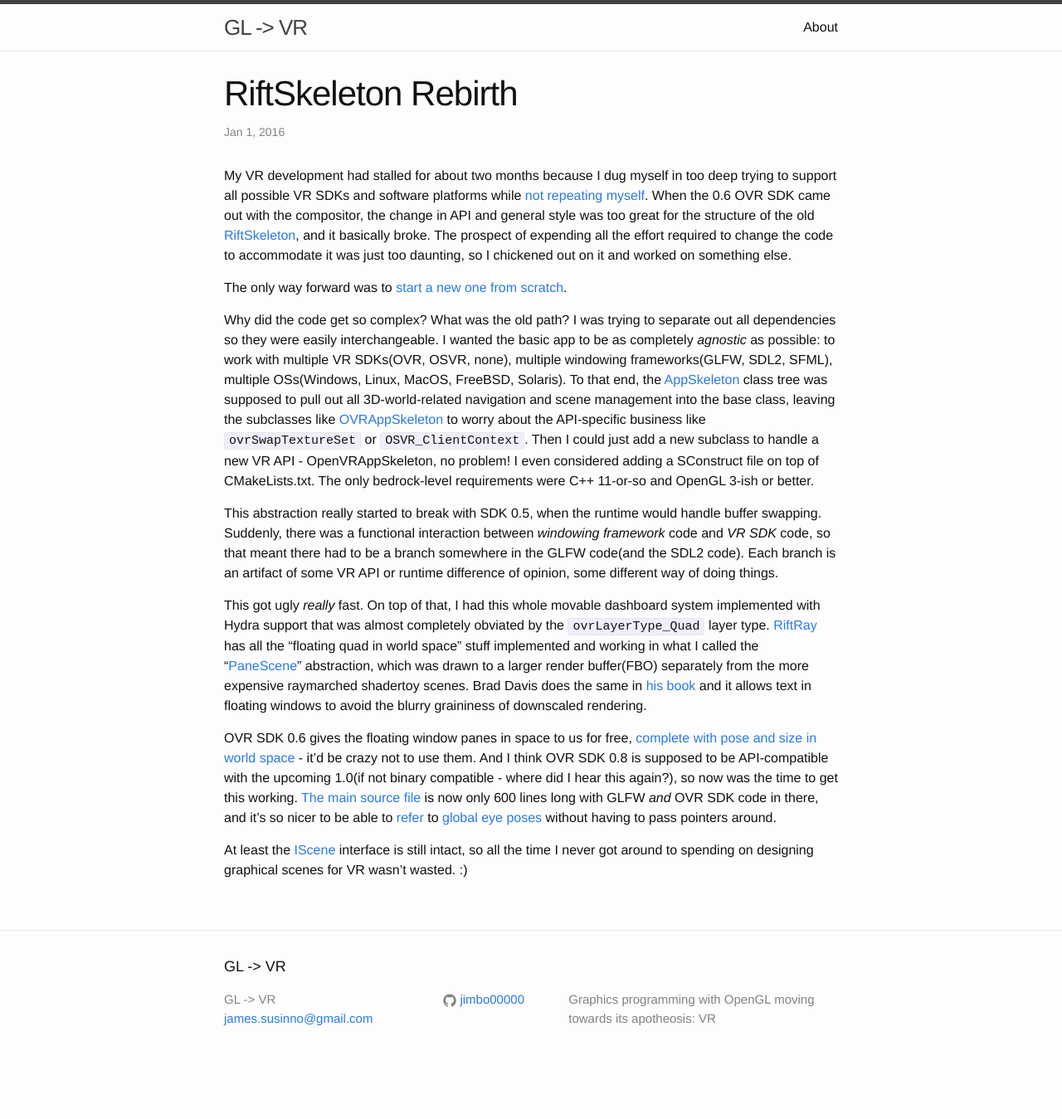
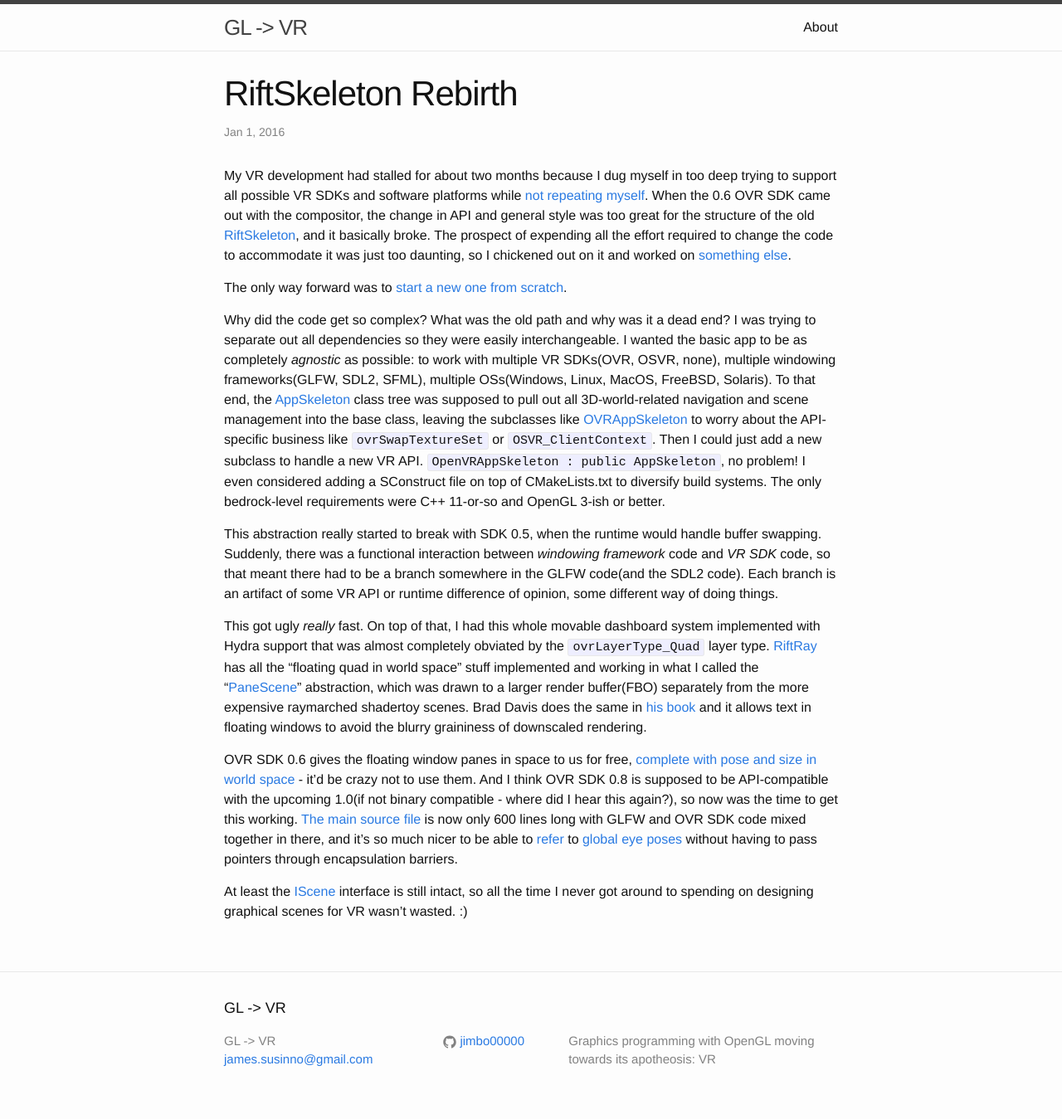
Before and after one commit to jimbo00000/jimbo00000.github.com, a Jekyll site: the page built from _posts/2015-12-31-riftskel-rebirth.markdown, in a window 1280 px wide. Shown: the whole page at 83% size. Built offline with Jekyll 4.4.1, drawn with Linux system fonts in a browser that asks for light colours; before the commit the page ends 1299 px from its top, so only the background shows below that.

Commit message:
Tweak the first post.

```diff
--- a/_posts/2015-12-31-riftskel-rebirth.markdown
+++ b/_posts/2015-12-31-riftskel-rebirth.markdown
@@ -4,17 +4,17 @@
 date:   2015-12-31 21:37:22 -0500
 categories: vr opengl portable programming
 ---
-My VR development had stalled for about two months because I dug myself in too deep trying to support all possible VR SDKs and software platforms while [not repeating myself][DRY]. When the 0.6 OVR SDK came out with the compositor, the change in API and general style was too great for the structure of the old [RiftSkeleton][RiftSkeleton], and it basically broke. The prospect of expending all the effort required to change the code to accommodate it was just too daunting, so I chickened out on it and worked on something else.
+My VR development had stalled for about two months because I dug myself in too deep trying to support all possible VR SDKs and software platforms while [not repeating myself][DRY]. When the 0.6 OVR SDK came out with the compositor, the change in API and general style was too great for the structure of the old [RiftSkeleton][RiftSkeleton], and it basically broke. The prospect of expending all the effort required to change the code to accommodate it was just too daunting, so I chickened out on it and worked on [something else]({% post_url 2016-1-1-opengl-scripting %}).
 
 The only way forward was to [start a new one from scratch][riftskel].
 
-Why did the code get so complex? What was the old path? I was trying to separate out all dependencies so they were easily interchangeable. I wanted the basic app to be as completely *agnostic* as possible: to work with multiple VR SDKs(OVR, OSVR, none), multiple windowing frameworks(GLFW, SDL2, SFML), multiple OSs(Windows, Linux, MacOS, FreeBSD, Solaris). To that end, the [AppSkeleton][AppSkel] class tree was supposed to pull out all 3D-world-related navigation and scene management into the base class, leaving the subclasses like [OVRAppSkeleton][OVR08AppSkel] to worry about the API-specific business like `ovrSwapTextureSet` or `OSVR_ClientContext`. Then I could just add a new subclass to handle a new VR API - OpenVRAppSkeleton, no problem! I even considered adding a SConstruct file on top of CMakeLists.txt. The only bedrock-level requirements were C++ 11-or-so and OpenGL 3-ish or better.
+Why did the code get so complex? What was the old path and why was it a dead end? I was trying to separate out all dependencies so they were easily interchangeable. I wanted the basic app to be as completely *agnostic* as possible: to work with multiple VR SDKs(OVR, OSVR, none), multiple windowing frameworks(GLFW, SDL2, SFML), multiple OSs(Windows, Linux, MacOS, FreeBSD, Solaris). To that end, the [AppSkeleton][AppSkel] class tree was supposed to pull out all 3D-world-related navigation and scene management into the base class, leaving the subclasses like [OVRAppSkeleton][OVR08AppSkel] to worry about the API-specific business like `ovrSwapTextureSet` or `OSVR_ClientContext`. Then I could just add a new subclass to handle a new VR API. `OpenVRAppSkeleton : public AppSkeleton`, no problem! I even considered adding a SConstruct file on top of CMakeLists.txt to diversify build systems. The only bedrock-level requirements were C++ 11-or-so and OpenGL 3-ish or better.
 
 This abstraction really started to break with SDK 0.5, when the runtime would handle buffer swapping. Suddenly, there was a functional interaction between *windowing framework* code and *VR SDK* code, so that meant there had to be a branch somewhere in the GLFW code(and the SDL2 code). Each branch is an artifact of some VR API or runtime difference of opinion, some different way of doing things.
 
 This got ugly *really* fast. On top of that, I had this whole movable dashboard system implemented with Hydra support that was almost completely obviated by the `ovrLayerType_Quad` layer type. [RiftRay][RiftRay] has all the "floating quad in world space" stuff implemented and working in what I called the "[PaneScene][PaneScene]" abstraction, which was drawn to a larger render buffer(FBO) separately from the more expensive raymarched shadertoy scenes. Brad Davis does the same in [his book][ORIA] and it allows text in floating windows to avoid the blurry graininess of downscaled rendering.
 
-OVR SDK 0.6 gives the floating window panes in space to us for free, [complete with pose and size in world space][ovrLayerQuad_dox] - it'd be crazy not to use them. And I think OVR SDK 0.8 is supposed to be API-compatible with the upcoming 1.0(if not binary compatible - where did I hear this again?), so now was the time to get this working. [The main source file][main_glfw_ovrsdk08.cpp] is now only 600 lines long with GLFW *and* OVR SDK code in there, and it's so nicer to be able to [refer][45] to [global][257] [eye][419] [poses][510] without having to pass pointers around.
+OVR SDK 0.6 gives the floating window panes in space to us for free, [complete with pose and size in world space][ovrLayerQuad_dox] - it'd be crazy not to use them. And I think OVR SDK 0.8 is supposed to be API-compatible with the upcoming 1.0(if not binary compatible - where did I hear this again?), so now was the time to get this working. [The main source file][main_glfw_ovrsdk08.cpp] is now only 600 lines long with GLFW and OVR SDK code mixed together in there, and it's so much nicer to be able to [refer][45] to [global][257] [eye][419] [poses][510] without having to pass pointers through encapsulation barriers.
 
 At least the [IScene][IScene] interface is still intact, so all the time I never got around to spending on designing graphical scenes for VR wasn't wasted. :)
 
```
